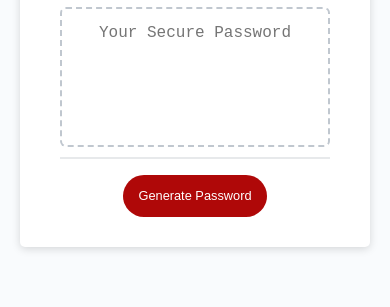
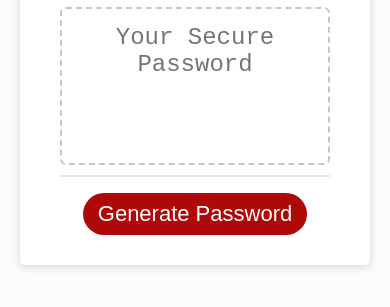
Before and after one commit to NKLouis/Password-Generator, a plain HTML site: page Develop/index.html in a window 390 px wide. Shown: the part 309-616 px from the top of the page. Drawn offline with Linux system fonts and the light colour scheme.

Commit message:
updated responsive web design

```diff
--- a/Develop/style.css
+++ b/Develop/style.css
@@ -118,20 +118,57 @@ button[disabled] {
   overflow: hidden;
 }
 
-@media (max-width: 690px) {
+
+/*Extra small devices (portrait phones, less than 576px) */
+@media only screen and (max-width: 575.98px) {
+
   .btn {
-    font-size: 1rem;
+    font-size: 1.25 rem;
+    margin: 16px 0px 0px 0px;
+    padding: 5px 10px;
+  }
+
+  #password {
+    font-size: 2 rem;
+  }
+}
+
+/* Small devices (landscape phones, less than 768px) */
+@media only screen and (max-width: 690px) {
+  .btn {
+    font-size: 1.25 rem;
     margin: 16px 0px 0px 0px;
     padding: 10px 15px;
   }
 
   #password {
-    font-size: 1rem;
+    font-size: 1.50 rem;
   }
 }
 
-@media (max-width: 500px) {
+/* Medium devices (tablets, less than 992px) */
+@media only screen and (max-width: 991.98px){
   .btn {
-    font-size: 0.8rem;
+    font-size: 1 rem;
+    margin: 16px 0px 0px 0px;
+    padding: 10px 15px;
+  }
+
+  #password {
+    font-size: 1.50 rem;
   }
 }
+
+
+/*Large devices (desktops, less than 1200px) */
+@media only screen and (max-width: 1199.98px){
+  .btn {
+    font-size: 1 rem;
+    margin: 16px 0px 0px 0px;
+    padding: 10px 15px;
+  }
+
+  #password {
+    font-size: 1.50rem;
+  }
+}
```
